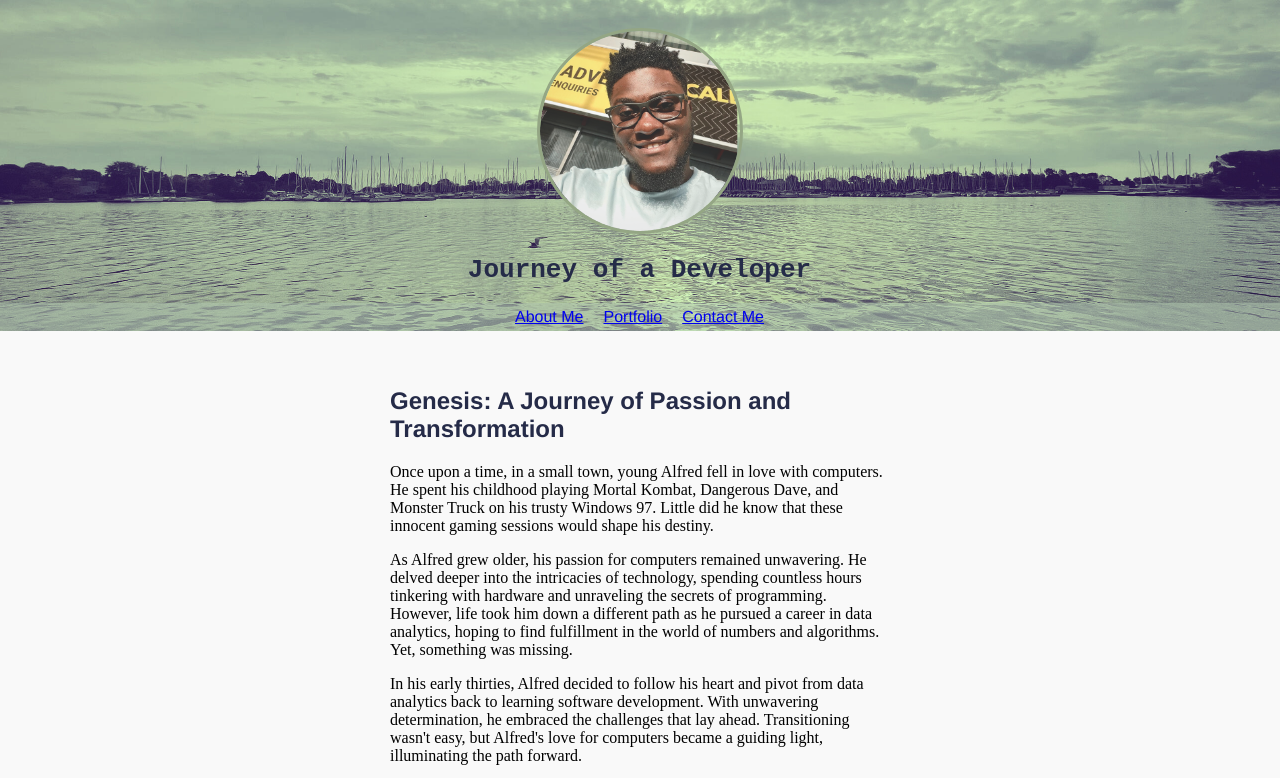
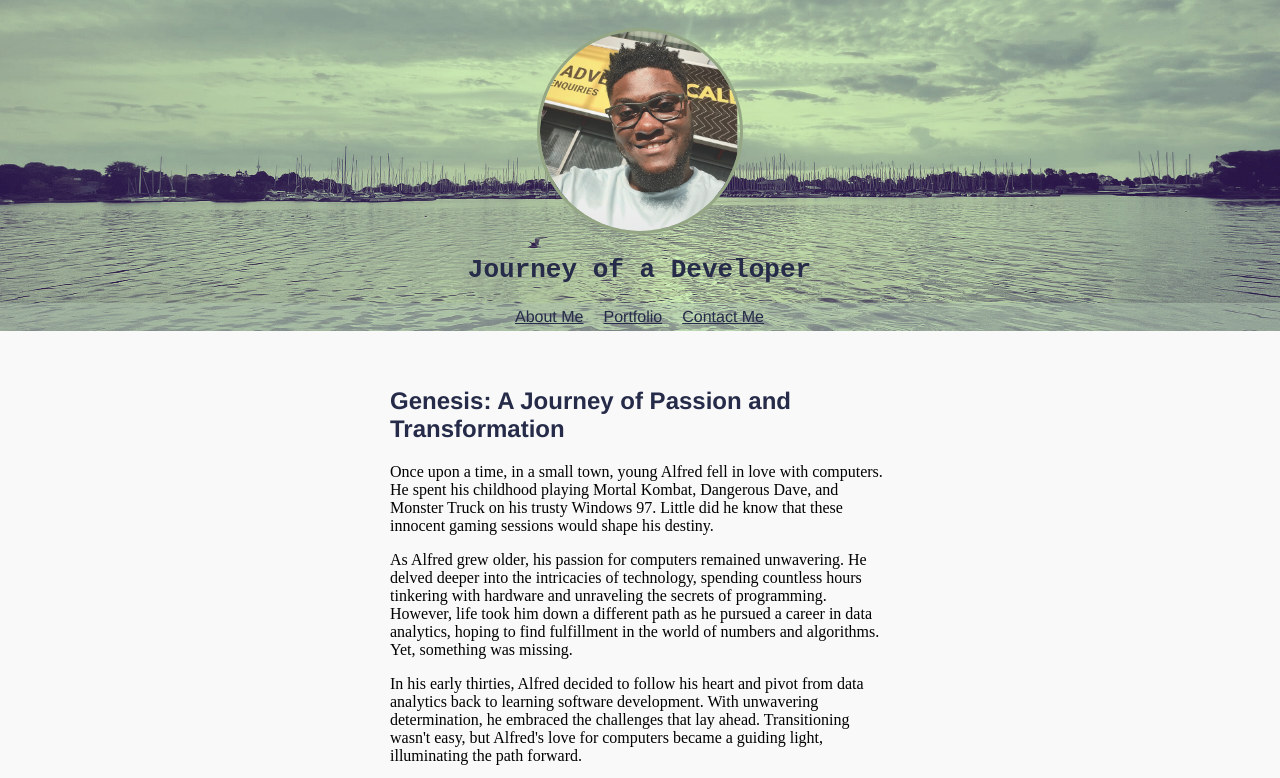
Before and after one commit to AlfredNwolisa/blog, a plain HTML site: page index.html in a window 1280 px wide. Shown: the top 778 px of the page. Drawn offline with Linux system fonts and the light colour scheme; files that its build step writes are made by us from their sources; files whose address does not match are found by name.

Commit message:
css relative

```diff
--- a/index.html
+++ b/index.html
@@ -1,7 +1,8 @@
 <!DOCTYPE html>
 <html lang="en">
 <head>
-    <link rel="stylesheet" href="/PLAYGROUND/blog/styles.css">
+    <link rel="stylesheet" href="styles.css">
+    <script src="script.js"></script>
     <meta charset="UTF-8">
     <meta name="viewport" content="width=device-width, initial-scale=1.0">
     <title>Alfred's Blog</title>
--- a/styles.css
+++ b/styles.css
@@ -61,3 +61,6 @@ article{
         padding: 5px;
         }
     }
+a{
+    color: #252B48;
+}
```
